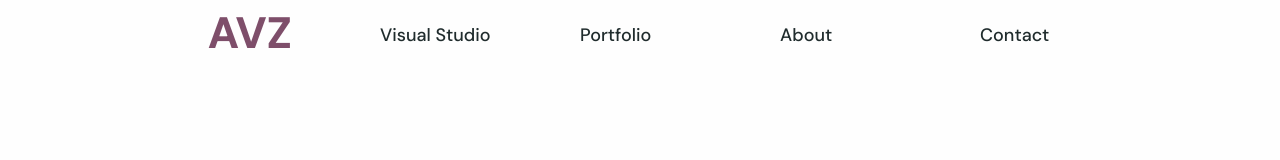
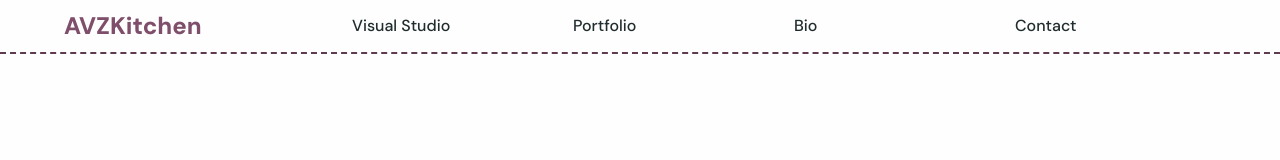
Before and after one commit to avz-kitchen/avzkitchen, a React (Vite) app in the folder portfolio/: page /productdesign in a window 1280 px wide. Shown: the top 160 px of the page. Built offline with nearby package versions, Linux system fonts and the light colour scheme.

Commit message:
Update Navbar component: rename logo and update navigation links, enhance styles for better layout

```diff
--- a/portfolio/src/components/navbar/Navbar.jsx
+++ b/portfolio/src/components/navbar/Navbar.jsx
@@ -27,7 +27,7 @@ const Navbar = () => {
             transition={{ duration: 0.5 }}
             className="logo"
           >
-            AVZ
+            AVZKitchen
           </motion.span>
         </Link>
         <div className="hamburger" onClick={toggleMenu}>
@@ -40,6 +40,7 @@ const Navbar = () => {
           <div className="close-button" onClick={toggleMenu}>
             &times;
           </div>
+
           <NavLink
             to="/"
             className={({ isActive }) => (isActive ? "active" : "textUc")}
@@ -55,11 +56,11 @@ const Navbar = () => {
             Portfolio
           </NavLink>
           <NavLink
-            to="/about"
+            to="/bio"
             className={({ isActive }) => (isActive ? "active" : "")}
             onClick={handleLinkClick}
           >
-            About
+            Bio
           </NavLink>
           <NavLink
             to="/contact"
--- a/portfolio/src/components/navbar/navbar.scss
+++ b/portfolio/src/components/navbar/navbar.scss
@@ -6,10 +6,10 @@
   left: 0;
   right: 0;
   z-index: 1000;
-  padding: 0 120px;
   background-color: $light-background-color;
   justify-content: space-between;
-
+  border-bottom: 2px dashed $dark-primary-color;
+  padding: 0.5rem 4rem;
   &.menu-open {
     overflow: hidden;
     padding: 24px;
@@ -18,8 +18,31 @@
   .wrapper {
     display: grid;
     grid-template-columns: repeat(4, 1fr);
+    align-items: center;
+    justify-items: stretch;
+    width:100%;
+
+
   }
-
+  a {
+    align-self: start;
+    justify-self: start;
+    &.active {
+        font-weight: 800;
+      }
+  }
+.logo {
+  font-size: 24px;
+  font-weight: 800;
+  color: $light-secondary-color;
+  text-align: left;
+  transition: filter 300ms;
+    justify-self: start;
+  &:hover {
+   color: $dark-primary-color;
+    filter: brightness(0.8);
+  }
+}
 
   // Navigation links for desktop
   nav {
@@ -28,14 +51,14 @@
     grid-template-columns: repeat(4, 1fr);
     gap: 20px;
     text-align: left;
-
-    a {
+.nav-links{
+      a {
       display: flex;
-      justify-content: start;
+      justify-content: center;
       align-items: center;
       text-decoration: none;
-      font-size: 18px;
-      height: 70px;
+      font-size: 16px;
+      height: 60px;
       width: 100%;
       transition: border-bottom 0.3s;
 
@@ -45,6 +68,9 @@
         font-weight: 800;
       }
     }
+}
+
+
   }
 
   // Hamburger menu icon for mobile
@@ -93,16 +119,18 @@
       padding: 0;
       display: flex;
       justify-content: space-between;
-      align-items: center;
+      align-items: end;
     }
 
     .logo {
       grid-column: span 1;
+      font-size: 32px;
     }
 
     // Hide desktop navigation on mobile
     .nav-links {
       display: none;
+
 
       // Mobile full-screen menu
       &.open {
```
